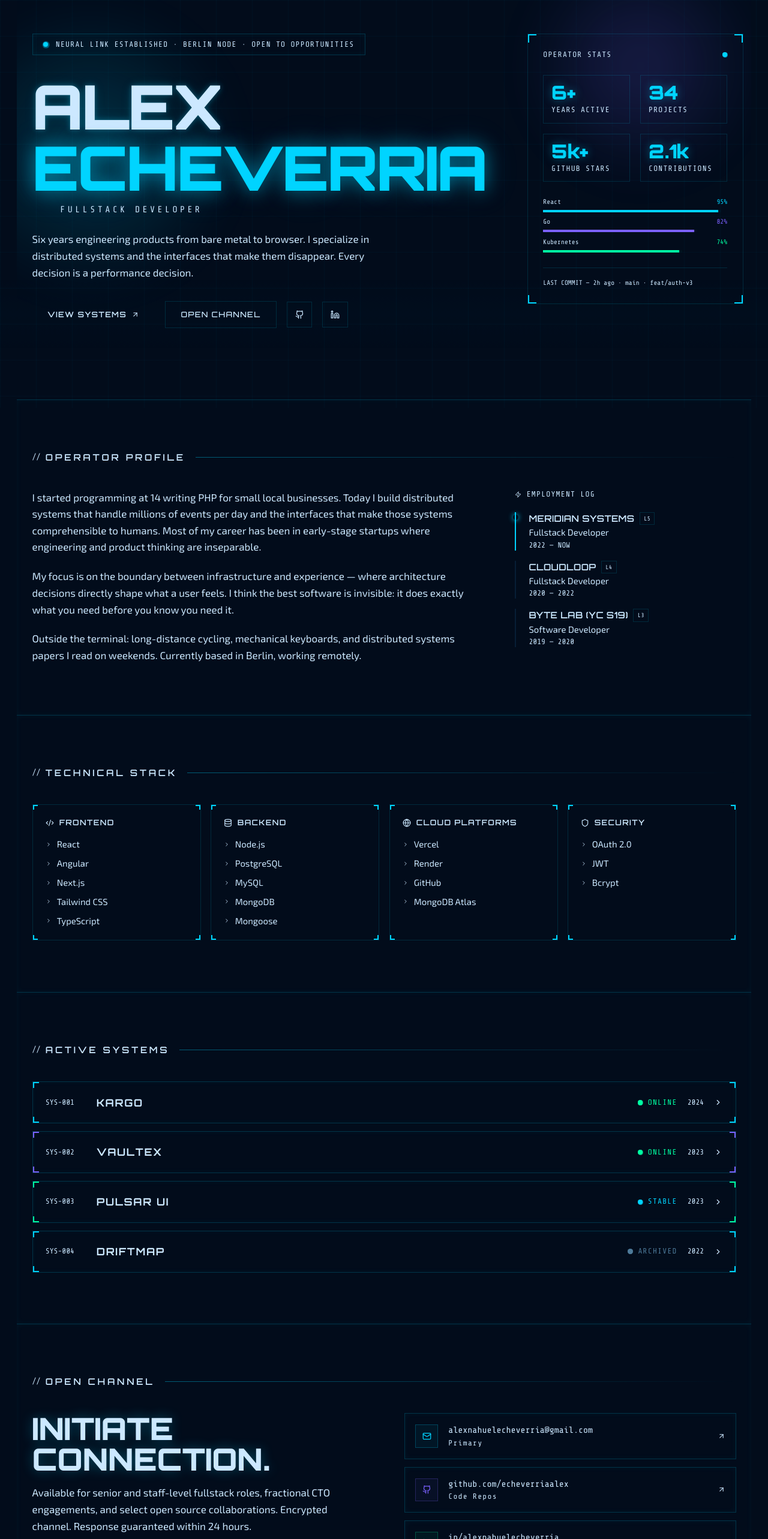
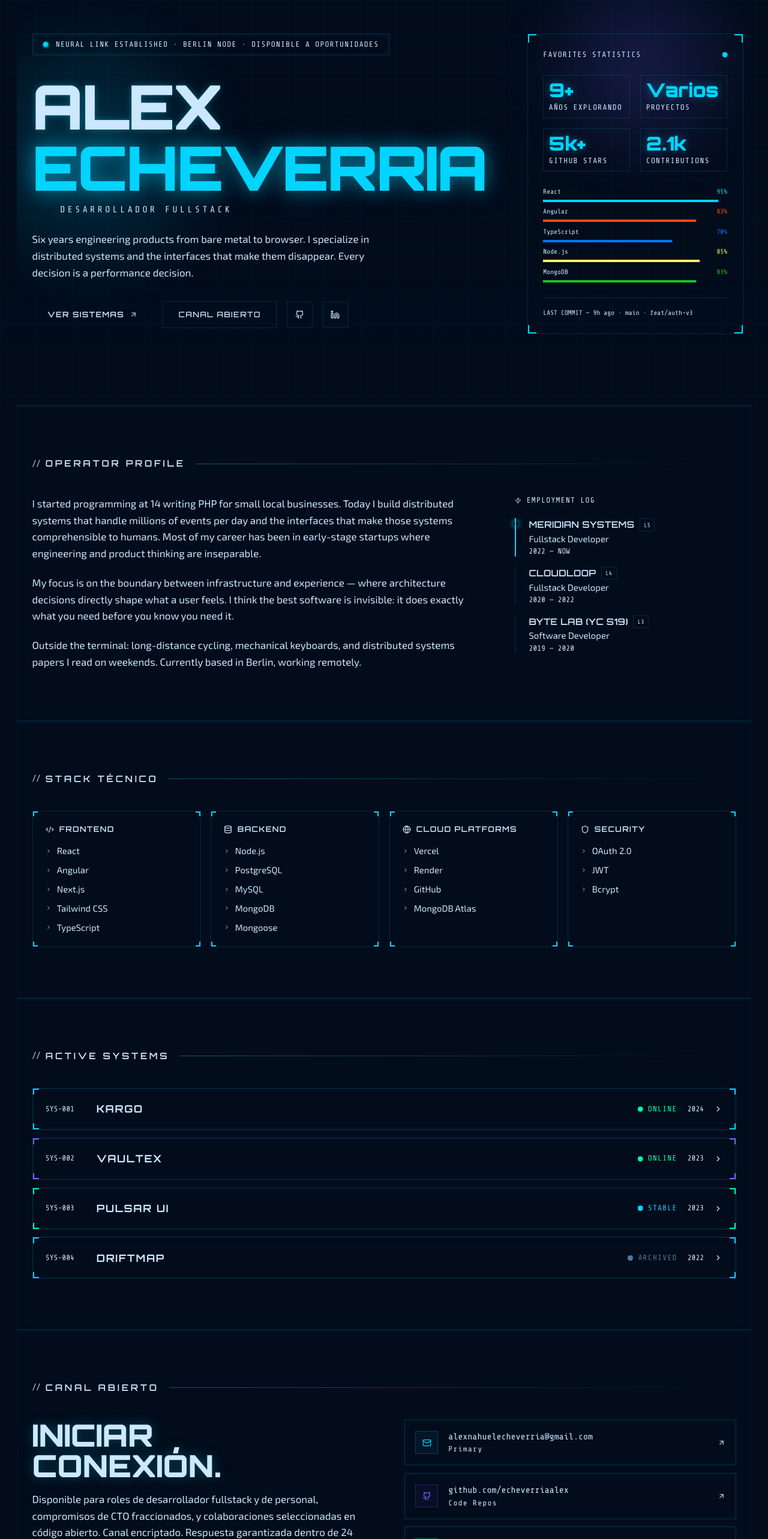
Before and after one commit to echeverriaalex/My_portfolio_2026, a React (Vite) app: page / in a window 1280 px wide. Shown: the part 120-2686 px from the top of the page at 60% size. Built offline with nearby package versions, Linux system fonts and the light colour scheme.

Commit message:
modificacion de textos

```diff
--- a/src/app/App.tsx
+++ b/src/app/App.tsx
@@ -8,6 +8,7 @@ import { SectionLabel } from "./components/SectionLabel/SectionLabel";
 import { GridBg } from "./components/GridBg/GridBg";
 import { GlowOrb } from "./components/GlowOrb/GlowOrb";
 import { Ticker } from "./components/Ticker/Ticker";
+import { StatCard } from "./components/StatCard/StatCard";
 
 /* ─── Data ─────────────────────────────────────────── */
 
@@ -17,7 +18,7 @@ const ABOUT_MY = {
     short: "A. Echeverria",
     name: "Alex",
     surname: "Echeverria",
-    role: "Fullstack Developer",
+    role: "Desarrollador Fullstack",
   },
 } as const;
 
@@ -84,8 +85,8 @@ const EXPERIENCE = [
 ];
 
 const STATS = [
-  { label: "Years Active", value: "6+" },
-  { label: "Projects", value: "34" },
+  { label: "Años Explorando", value: "9+" },
+  { label: "Proyectos", value: "Varios" },
   { label: "GitHub Stars", value: "5k+" },
   { label: "Contributions", value: "2.1k" },
 ];
@@ -181,7 +182,7 @@ export default function App() {
 
           {/* Links */}
           <ul className="hidden md:flex items-center gap-7">
-            {["Profile", "Stack", "Projects", "Contact"].map(
+            {["Perfil", "Stack", "Proyectos", "Contacto"].map(
               (link) => (
                 <li key={link}>
                   <a
@@ -249,8 +250,7 @@ export default function App() {
                 className="text-xs text-primary tracking-widest"
                 style={MONO}
               >
-                NEURAL LINK ESTABLISHED · BERLIN NODE · OPEN TO
-                OPPORTUNITIES
+                NEURAL LINK ESTABLISHED · BERLIN NODE · DISPONIBLE A OPORTUNIDADES
               </span>
             </div>
 
@@ -303,14 +303,14 @@ export default function App() {
                 className="glow-btn inline-flex items-center gap-2 bg-primary text-primary-foreground px-6 py-3 text-xs tracking-widest uppercase font-semibold transition-all hover:scale-105"
                 style={ORBITRON}
               >
-                View Systems <ArrowUpRight size={13} />
+                Ver Sistemas <ArrowUpRight size={13} />
               </a>
               <a
                 href="#contact"
                 className="inline-flex items-center gap-2 border border-primary/40 text-primary px-6 py-3 text-xs tracking-widest uppercase font-medium hover:bg-primary/10 transition-all hover:scale-105 hover:border-primary/70"
                 style={ORBITRON}
               >
-                Open Channel
+                Canal Abierto
               </a>
               <a
                 href="https://github.com/echeverriaalex"
@@ -340,47 +340,24 @@ export default function App() {
                 className="text-xs text-primary tracking-widest"
                 style={MONO}
               >
-                OPERATOR STATS
+                FAVORITES STATISTICS
               </span>
               <PulsingDot />
             </div>
 
             <div className="grid grid-cols-2 gap-4 mb-6">
               {STATS.map((stat) => (
-                <div
-                  key={stat.label}
-                  className="border border-border p-3 relative"
-                >
-                  <div
-                    className="text-3xl font-black leading-none mb-1"
-                    style={{
-                      ...ORBITRON,
-                      color: "#00d4ff",
-                      textShadow:
-                        "0 0 15px rgba(0,212,255,0.4)",
-                    }}
-                  >
-                    {stat.value}
-                  </div>
-                  <div
-                    className="text-xs text-muted-foreground tracking-widest uppercase"
-                    style={MONO}
-                  >
-                    {stat.label}
-                  </div>
-                </div>
+                <StatCard stat={stat} key={stat.label} />
               ))}
             </div>
 
             <div className="space-y-2">
               {[
                 { label: "React", pct: 95, color: "#00d4ff" },
-                { label: "Go", pct: 82, color: "#7b61ff" },
-                {
-                  label: "Kubernetes",
-                  pct: 74,
-                  color: "#00ffa3",
-                },
+                { label: "Angular", pct: 83, color: "#ff4800" },
+                { label: "TypeScript", pct: 70, color: "#0077ff" },
+                { label: "Node.js", pct: 85, color: "#fff461" },
+                { label: "MongoDB", pct: 83, color: "#10c528" },
               ].map((bar) => (
                 <div key={bar.label}>
                   <div
@@ -414,7 +391,7 @@ export default function App() {
                 style={MONO}
               >
                 LAST COMMIT —{" "}
-                <span className="text-primary">2h ago</span> ·
+                <span className="text-primary">9h ago</span> ·
                 main · feat/auth-v3
               </div>
             </div>
@@ -516,7 +493,7 @@ export default function App() {
         id="stack"
         className="max-w-6xl mx-auto px-6 py-20 border-t border-border animated-border"
       >
-        <SectionLabel>Technical Stack</SectionLabel>
+        <SectionLabel>Stack Técnico</SectionLabel>
         <div className="grid grid-cols-2 md:grid-cols-4 gap-4">
           {STACK.map((group, idx) => {
             const Icon = group.icon;
@@ -577,7 +554,7 @@ export default function App() {
         id="contact"
         className="max-w-6xl mx-auto px-6 py-20 border-t border-border animated-border"
       >
-        <SectionLabel>Open Channel</SectionLabel>
+        <SectionLabel>Canal Abierto</SectionLabel>
         <div className="grid grid-cols-1 md:grid-cols-2 gap-16 items-start">
           <div className="animate-fade-in-left">
             <h2
@@ -587,18 +564,15 @@ export default function App() {
                 textShadow: "0 0 20px rgba(0,212,255,0.3)",
               }}
             >
-              <span className="text-foreground">Initiate</span>
+              <span className="text-foreground">INICIAR</span>
               <br />
-              <span className="text-primary">Connection.</span>
+              <span className="text-primary">CONEXIÓN.</span>
             </h2>
             <p
               className="text-secondary-foreground leading-relaxed text-base mb-6"
               style={EXO}
             >
-              Available for senior and staff-level fullstack
-              roles, fractional CTO engagements, and select open
-              source collaborations. Encrypted channel. Response
-              guaranteed within 24 hours.
+              Disponible para roles de desarrollador fullstack y de personal, compromisos de CTO fraccionados, y colaboraciones seleccionadas en código abierto. Canal encriptado. Respuesta garantizada dentro de 24 horas.
             </p>
             <div className="border border-primary/20 bg-primary/5 px-4 py-3 flex items-center gap-3">
               <PulsingDot />
@@ -606,8 +580,7 @@ export default function App() {
                 className="text-xs text-primary tracking-widest"
                 style={MONO}
               >
-                TRANSMISSION CHANNEL OPEN · ENCRYPTED · &lt;24H
-                RESPONSE
+                CANAL DE TRANSMISIÓN ABIERTO · ENCRIPTADO · &lt;24H RESPUESTA
               </span>
             </div>
           </div>
@@ -699,7 +672,7 @@ export default function App() {
           <div className="flex items-center gap-2">
             <PulsingDot />
             <span className="text-xs text-primary" style={MONO}>
-              ALL SYSTEMS NOMINAL
+              TODOS LOS SISTEMAS NOMINALES
             </span>
           </div>
         </div>
```
